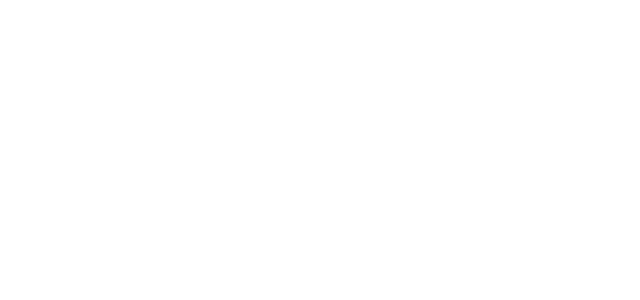
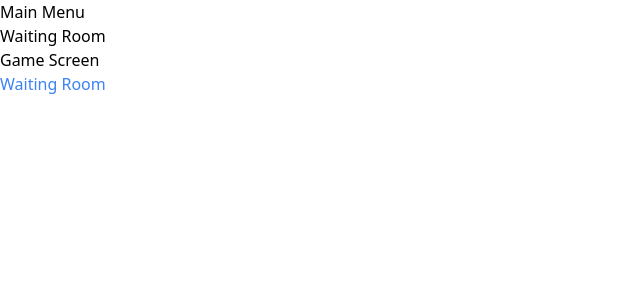
Before and after one commit to balazstasi/TicketToRide, a React (Create React App) app: page /waiting-room in a window 1280 px wide. Shown: the top 300 px of the page, without its empty margins (0-640 px from the left). Built offline with nearby package versions, Linux system fonts and the light colour scheme.

Commit message:
Switched to compatible PostCSS build for Tailwind

```diff
--- /dev/null
+++ b/craco.config.js
@@ -0,0 +1,7 @@
+module.exports = {
+  style: {
+    postcss: {
+      plugins: [require("tailwindcss"), require("autoprefixer")],
+    },
+  },
+};
--- a/src/App.js
+++ b/src/App.js
@@ -1,7 +1,47 @@
 import React from "react";
 
+import {
+  BrowserRouter as Router,
+  Switch,
+  Route,
+  Link,
+  useRouteMatch,
+  useParams,
+} from "react-router-dom";
+import GameScreen from "./pages/game-screen";
+import MainMenu from "./pages/main-menu";
+import WaitingRoom from "./pages/waiting-room";
+
 function App() {
-  return <></>;
+  return (
+    <Router>
+      <div>
+        <ul>
+          <li>
+            <Link to="/">Main Menu</Link>
+          </li>
+          <li>
+            <Link to="/waiting-room">Waiting Room</Link>
+          </li>
+          <li>
+            <Link to="/game">Game Screen</Link>
+          </li>
+        </ul>
+
+        <Switch>
+          <Route path="/waiting-room">
+            <WaitingRoom />
+          </Route>
+          <Route path="/game">
+            <GameScreen />
+          </Route>
+          <Route path="/">
+            <MainMenu />
+          </Route>
+        </Switch>
+      </div>
+    </Router>
+  );
 }
 
 export default App;
--- a/src/index.js
+++ b/src/index.js
@@ -2,7 +2,7 @@ import React from "react";
 import ReactDOM from "react-dom";
 import App from "./App";
 
-import "tailwindcss/tailwind.css";
+import "./styles/tailwind.css";
 
 ReactDOM.render(
   <React.StrictMode>
--- /dev/null
+++ b/src/pages/game-screen.jsx
@@ -0,0 +1,7 @@
+import React from "react";
+
+const GameScreen = () => {
+  return <div className="text-green-700 mx-1/2 my-1/2">Game Screen</div>;
+};
+
+export default GameScreen;
--- /dev/null
+++ b/src/pages/main-menu.jsx
@@ -0,0 +1,7 @@
+import React from "react";
+
+const MainMenu = () => {
+  return <div className="text-red-500 self-center">Main Menu</div>;
+};
+
+export default MainMenu;
--- /dev/null
+++ b/src/pages/waiting-room.jsx
@@ -0,0 +1,7 @@
+import React from "react";
+
+const WaitingRoom = () => {
+  return <div className="text-blue-500">Waiting Room</div>;
+};
+
+export default WaitingRoom;
--- /dev/null
+++ b/src/styles/tailwind.css
@@ -0,0 +1,4 @@
+/* importing tailwind globally */
+@tailwind base;
+@tailwind components;
+@tailwind utilities;
```
Also changed, not shown: package.json (+10 -6 lines).
